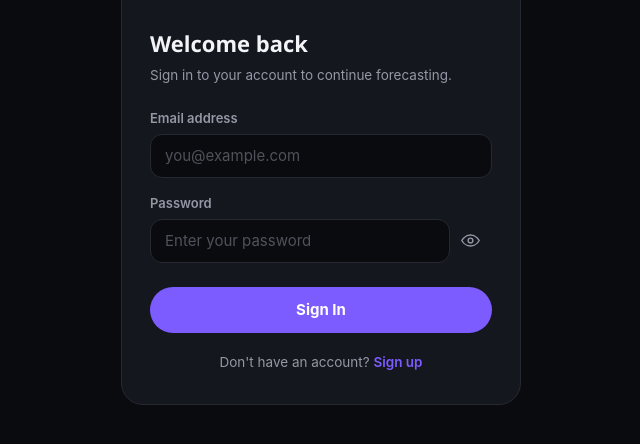
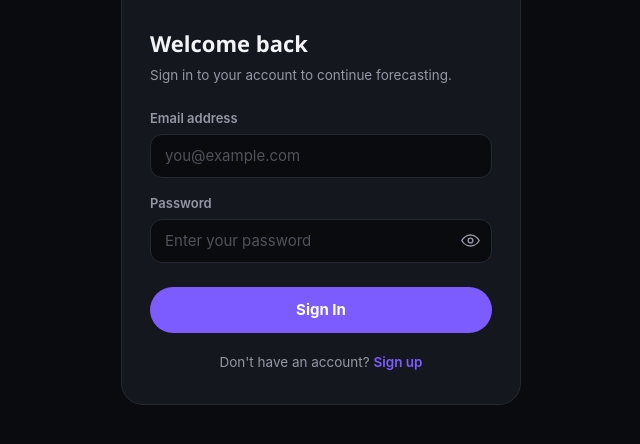
Before and after one commit to subzero3fly/PQDEMO, a plain HTML site: page login.html in a window 1280 px wide. Shown: the part 228-672 px from the top of the page, without its empty margins (319-959 px from the left). Drawn offline with Linux system fonts and the light colour scheme; no server answers.

Commit message:
Add files via upload

```diff
--- a/login.html
+++ b/login.html
@@ -18,7 +18,7 @@
     .form-input:focus { border-color:var(--accent); }
     .form-input::placeholder { color:var(--text-dim); opacity:.5; }
     .pass-field { position:relative; }
-    .pass-field .form-input { padding-right:44px; }
+    .pass-field .form-input { width:100%; padding-right:44px; }
     .pass-toggle { position:absolute; top:0; right:0; width:44px; height:44px; display:flex; align-items:center; justify-content:center; background:none; border:none; cursor:pointer; color:var(--text-dim); padding:0; }
     .pass-toggle:hover { color:var(--text); }
     .pass-toggle svg { width:19px; height:19px; }
```
Also changed, not shown: signup.html (+1 -1 lines).
